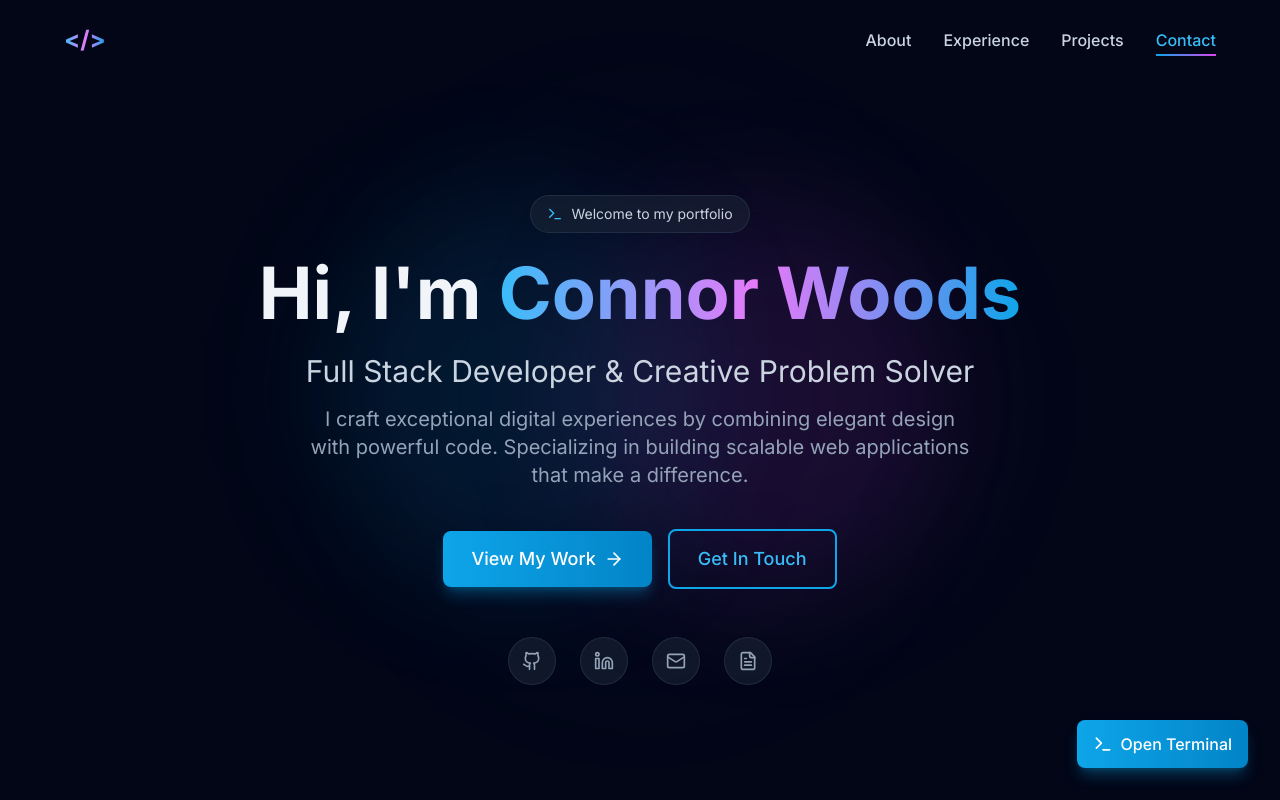
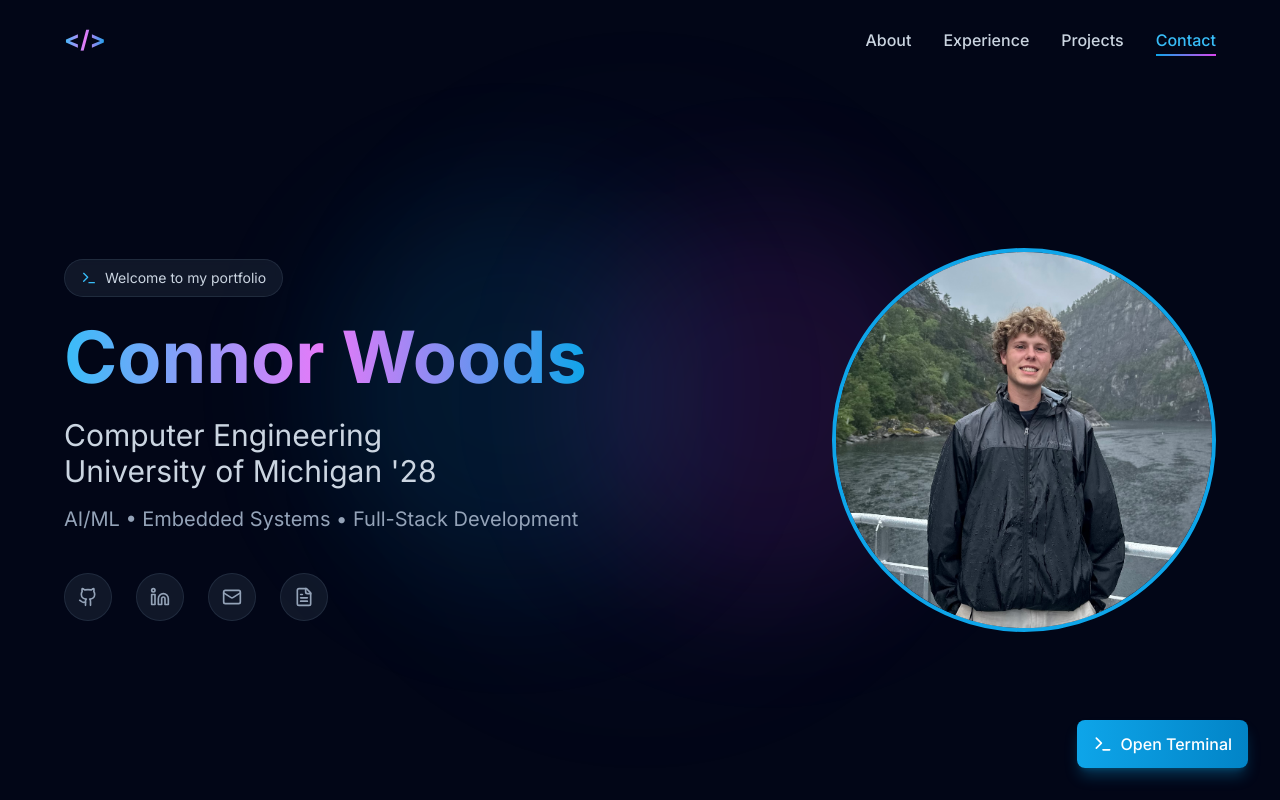
Before and after one commit to cwoods05/portfolio, a React (Vite) app: page / in a window 1280 px wide. Shown: the top 800 px of the page. Built offline with nearby package versions, Linux system fonts and the light colour scheme.

Commit message:
images and contact section

```diff
--- a/src/components/Footer.jsx
+++ b/src/components/Footer.jsx
@@ -1,4 +1,4 @@
-import { Heart, Github, Linkedin, Mail, ArrowUp, FileText } from 'lucide-react';
+import { Github, Linkedin, Mail, ArrowUp, FileText } from 'lucide-react';
 
 const Footer = () => {
   const scrollToTop = () => {
@@ -36,12 +36,6 @@ const Footer = () => {
             <p className="text-slate-400 mb-4">
               Building exceptional digital experiences with passion and precision.
             </p>
-            <div className="flex items-center gap-2 text-sm text-slate-500">
-              <span>Made with</span>
-              <Heart className="w-4 h-4 text-red-500 fill-current" />
-              <span>and lots of</span>
-              <span>☕</span>
-            </div>
           </div>
 
           {/* Quick Links */}
--- a/src/components/sections/ContactSection.jsx
+++ b/src/components/sections/ContactSection.jsx
@@ -11,16 +11,34 @@ const ContactSection = () => {
       </div>
 
       <div className="container mx-auto px-4 sm:px-6 lg:px-8 relative z-10">
-        <SectionHeader
-          title="Let's Work Together"
-          subtitle="Have a project in mind or want to chat? I'd love to hear from you!"
+        <div className="max-w-7xl mx-auto">
+          <div className="flex flex-col lg:flex-row items-center gap-8 lg:gap-20 justify-between">
+            {/* Circle Photo - Left Side */}
+            <div className="flex-shrink-0">
+              <div className="w-64 h-64 lg:w-80 lg:h-80 rounded-full border-4 border-primary-500 overflow-hidden bg-slate-200 dark:bg-slate-800 shadow-xl shadow-primary-500/20">
+                <img
+                  src="/osaka.jpg"
+                  alt="Connor Woods"
+                  className="w-full h-full object-cover"
                 />
+              </div>
+            </div>
 
-        <div className="max-w-2xl mx-auto">
-          {/* Main contact card */}
-          <div className="bg-gradient-to-br from-slate-800/50 to-slate-900/50 backdrop-blur-sm border border-slate-700/50 rounded-2xl p-8 md:p-10 shadow-xl">
+            {/* Right Side - Title, Subtitle, and Contact Card */}
+            <div className="flex-1 w-full lg:pl-24">
+              <div className="flex flex-col items-center">
+                {/* Title and Subtitle */}
+                <div className="mb-12 text-center">
+                  <h2 className="text-3xl md:text-4xl lg:text-5xl font-bold mb-6">
+                    <span className="text-gradient">Let's Work Together</span>
+                  </h2>
+                  <p className="text-lg md:text-xl text-slate-400">
+                    Have a project in mind or want to chat? I'd love to hear from you!
+                  </p>
+                </div>
+
                 {/* Email CTA */}
-            <div className="text-center">
+                <div>
                   <a
                     href="mailto:woodsco@umich.edu"
                     className="inline-flex items-center gap-3 px-8 py-4 bg-gradient-to-r from-primary-500 to-primary-600 hover:from-primary-600 hover:to-primary-700 text-white rounded-lg font-medium transition-all duration-300 hover:scale-105 shadow-lg shadow-primary-500/30 hover:shadow-primary-500/50"
@@ -32,6 +50,8 @@ const ContactSection = () => {
               </div>
             </div>
           </div>
+        </div>
+      </div>
     </section>
   );
 };
--- a/src/components/sections/Hero.jsx
+++ b/src/components/sections/Hero.jsx
@@ -26,7 +26,11 @@ const Hero = () => {
       </div>
 
       <div className="container mx-auto px-4 sm:px-6 lg:px-8 relative z-10">
-        <div className="max-w-4xl mx-auto text-center">
+        <div className="max-w-6xl mx-auto">
+          <div className="grid grid-cols-1 lg:grid-cols-2 gap-12 items-center">
+
+            {/* Left Column - Existing Content */}
+            <div className="text-center lg:text-left">
               {/* Greeting */}
               <div className="mb-6 animate-fade-in">
                 <span className="inline-flex items-center gap-2 px-4 py-2 bg-slate-800/50 backdrop-blur-sm rounded-full border border-slate-700/50 text-slate-300 text-sm">
@@ -37,42 +41,23 @@ const Hero = () => {
 
               {/* Main heading */}
               <h1 className="text-4xl sm:text-5xl md:text-6xl lg:text-7xl font-bold mb-6 animate-slide-up">
-            Hi, I&apos;m{' '}
                 <span className="text-gradient">Connor Woods</span>
               </h1>
 
               {/* Subtitle */}
               <p className="text-xl sm:text-2xl md:text-3xl text-slate-300 mb-4 animate-slide-up" style={{ animationDelay: '0.1s' }}>
-            Full Stack Developer & Creative Problem Solver
+                Computer Engineering<br />
+                University of Michigan '28
               </p>
 
                 {/* Description */}
-          <p className="text-base sm:text-lg md:text-xl text-slate-400 max-w-2xl mx-auto mb-10 animate-slide-up" style={{ animationDelay: '0.2s' }}>
-            I craft exceptional digital experiences by combining elegant design with powerful code.
-            Specializing in building scalable web applications that make a difference.
+                <p className="text-base sm:text-lg md:text-xl text-slate-400 max-w-2xl mx-auto lg:mx-0 mb-10 animate-slide-up" style={{ animationDelay: '0.2s' }}>
+                  AI/ML • Embedded Systems • Full-Stack Development
                 </p>
 
-          {/* CTA Buttons */}
-          <div className="flex flex-col sm:flex-row items-center justify-center gap-4 mb-12 animate-slide-up" style={{ animationDelay: '0.3s' }}>
-            <Button
-              size="lg"
-              icon={ArrowRight}
-              iconPosition="right"
-              onClick={() => scrollToSection('projects')}
-            >
-              View My Work
-            </Button>
-            <Button
-              variant="outline"
-              size="lg"
-              onClick={() => scrollToSection('contact')}
-            >
-              Get In Touch
-            </Button>
-          </div>
 
               {/* Social Links */}
-          <div className="flex items-center justify-center gap-6 animate-slide-up" style={{ animationDelay: '0.4s' }}>
+              <div className="flex items-center justify-center lg:justify-start gap-6 animate-slide-up" style={{ animationDelay: '0.4s' }}>
                 <a
                   href="https://github.com/cwoods05"
                   target="_blank"
@@ -106,6 +91,21 @@ const Hero = () => {
               </div>
             </div>
 
+            {/* Right Column - Profile Photo */}
+            <div className="flex justify-center lg:justify-end animate-slide-up" style={{ animationDelay: '0.5s' }}>
+              <div className="relative">
+                <div className="w-72 h-72 lg:w-96 lg:h-96 rounded-full border-4 border-primary-500 overflow-hidden bg-slate-200 dark:bg-slate-800">
+                  <img
+                    src="/norway2.jpg"
+                    alt="Connor Woods"
+                    className="w-full h-full object-cover"
+                  />
+                </div>
+              </div>
+            </div>
+
+          </div>
+        </div>
       </div>
     </section>
   );
```
Also changed, not shown: norway2.jpg (added), 1 other file (tests, documents, lock files or other folders). Lines whose indentation alone changed are shown as unchanged.
